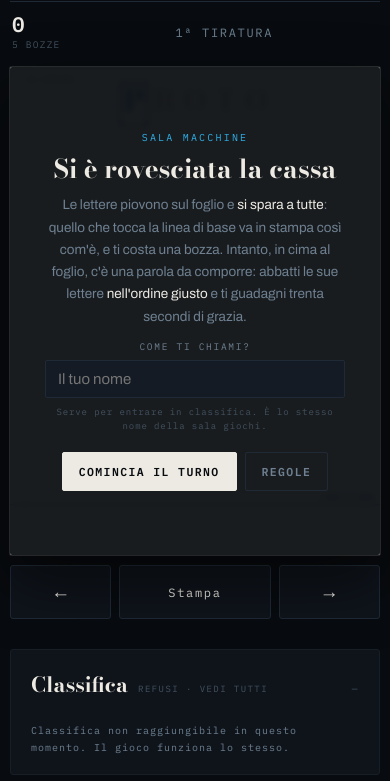
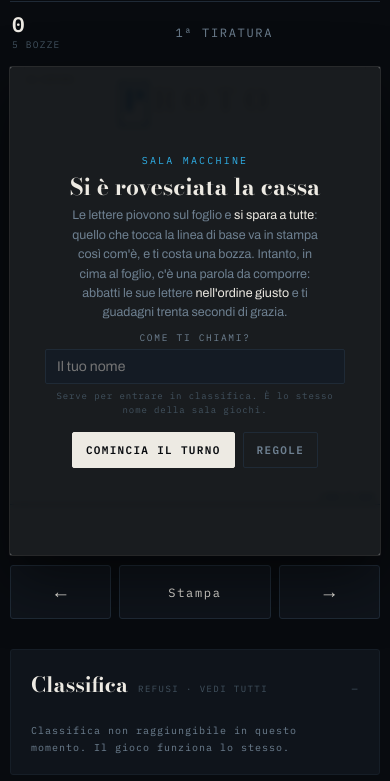
Before and after one commit to francesco-agf/refusi, a plain HTML site: page sorgente/refusi.html in a window 390 px wide. Shown: the part 63-844 px from the top of the page. Drawn offline with nearby package versions, Linux system fonts and the light colour scheme; no server answers.

Commit message:
Sorgente allineato: la scheda iniziale sta dentro il campo

```diff
--- a/sorgente/refusi.html
+++ b/sorgente/refusi.html
@@ -94,6 +94,14 @@
   .overlay{position:absolute;inset:0;background:rgba(8,11,15,.93);backdrop-filter:blur(3px);
     display:flex;flex-direction:column;align-items:center;justify-content:center;
     gap:12px;padding:26px 22px;text-align:center;border-radius:2px}
+
+  /* Con justify-content:center un contenuto più alto del riquadro viene tagliato
+     in cima e diventa irraggiungibile — il riquadro «scorre su e giù» e la parte
+     alta non si vede. I due pseudo-elementi con margine automatico centrano
+     quando c'è spazio e si tolgono di mezzo quando non ce n'è. */
+  .overlay{justify-content:flex-start;overflow-y:auto;overscroll-behavior:contain}
+  .overlay::before,.overlay::after{content:"";display:block;flex:0 0 0;margin:auto}
+
   .ov-kicker{font-family:var(--mono);font-size:10px;letter-spacing:.22em;text-transform:uppercase;
              color:var(--accent);margin:0}
   .ov-title{font-family:var(--display);font-weight:700;font-size:clamp(26px,5vw,40px);
@@ -238,6 +246,17 @@
   .tabella td:first-child{color:var(--paper);white-space:nowrap;padding-right:14px}
 
   @media (max-width:900px){
+    /* la scheda iniziale deve stare dentro il campo anche su un telefono */
+    .overlay{gap:8px;padding:16px 13px}
+    .ov-title{font-size:23px}
+    .ov-body{font-size:12.5px;line-height:1.55;max-width:36ch}
+    .ov-score{font-size:34px}
+    .ov-meta{font-size:10px}
+    .startname{gap:5px}
+    .startname input,.signup-row input{padding:9px 11px;font-size:14px}
+    .btn{padding:10px 13px;font-size:11px}
+    .altro{padding:10px 12px}
+    .altro .nome{font-size:19px}
     .sheet{padding:12px 10px 26px}
     .stage{gap:0;padding-top:12px}
     .rail{display:none}
```
